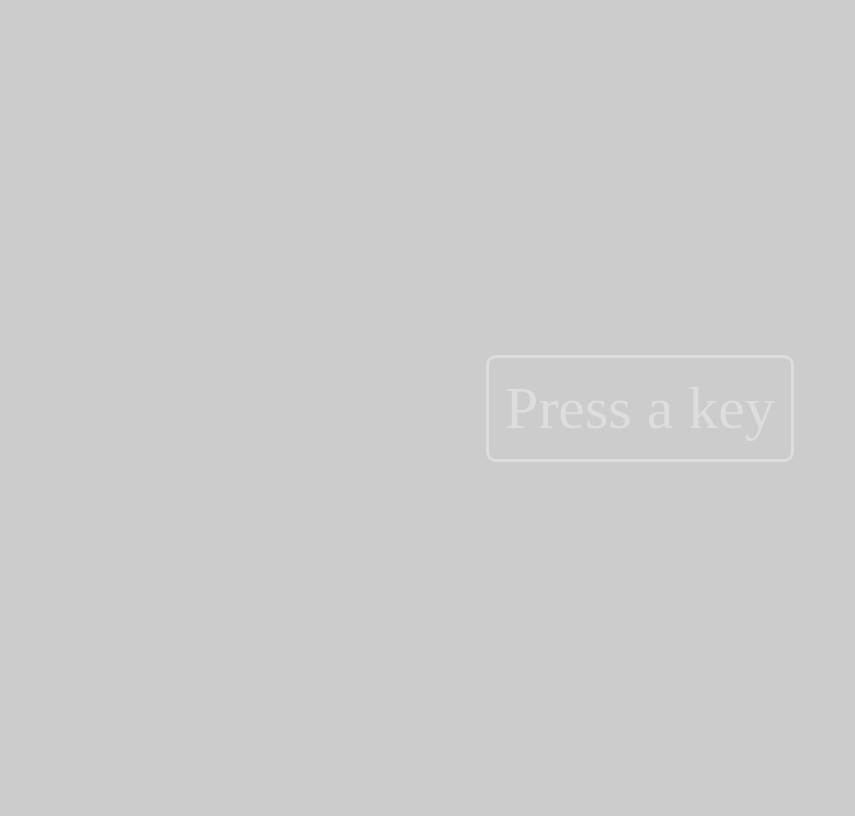
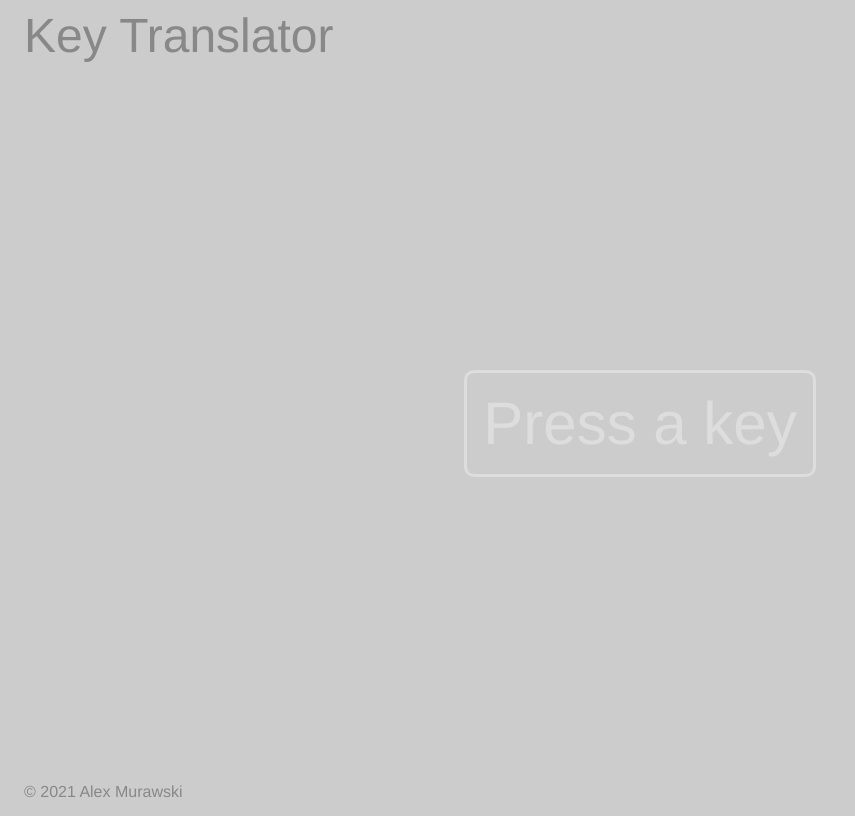
Before and after one commit to Alexmur/KeyTranslator, a plain HTML site: page index.html in a window 1280 px wide. Shown: the whole page, without its empty margins (0-855 px from the left). Drawn offline with Linux system fonts and the light colour scheme.

Commit message:
Added Header/Footer

```diff
--- a/index.html
+++ b/index.html
@@ -7,6 +7,8 @@
 </head>
 
 <body>
+
+<div class='header'>Key Translator</div>
 <div class='back'>
     <div class='pak'>Press a key</div>
     <div class='keyVal'>Key</div>
@@ -27,12 +29,20 @@
             if (element.style.display !== 'block') element.style.display = 'block';
         });
 
-        keyVal[0].innerHTML = `${e.key}`;
-        keyVal[2].innerHTML = `${e.keyCode}`;
+        if (e.keyCode == 32) {
+            keyVal[0].innerHTML = `Space`;
+            keyVal[2].innerHTML = `${e.keyCode}`;
+        } else {
+            keyVal[0].innerHTML = `${e.key}`;
+            keyVal[2].innerHTML = `${e.keyCode}`;
+        }
     }
 
 
     window.addEventListener('keydown', displayKey);
 </script>
 </body>
+<footer>
+    &copy; 2021 <a href='https://github.com/Alexmur?tab=repositories' target='_blank'>Alex Murawski</a>
+</footer>
 </html>
--- a/style.css
+++ b/style.css
@@ -1,11 +1,18 @@
 html{
     background-color: #ccc;
+    font-family: Helvetica, sans-serif;
+}
+
+.header {
+    margin-left: 16px;
+    font-size: 48px;
+    color: #888;
 }
 
 .back {
     display: flex;
     flex: 1;
-    min-height: 100vh;
+    min-height: 90vh;
     align-items: center;
     justify-content: center;
 }
@@ -33,3 +40,17 @@ html{
     margin-right: 16px;
     border: none;
 }
+
+a {
+    text-decoration: none;
+    color: #888;
+}
+
+a:hover {
+    text-decoration: underline;
+}
+
+footer {
+    margin-left: 16px;
+    color: #888;
+}
```
